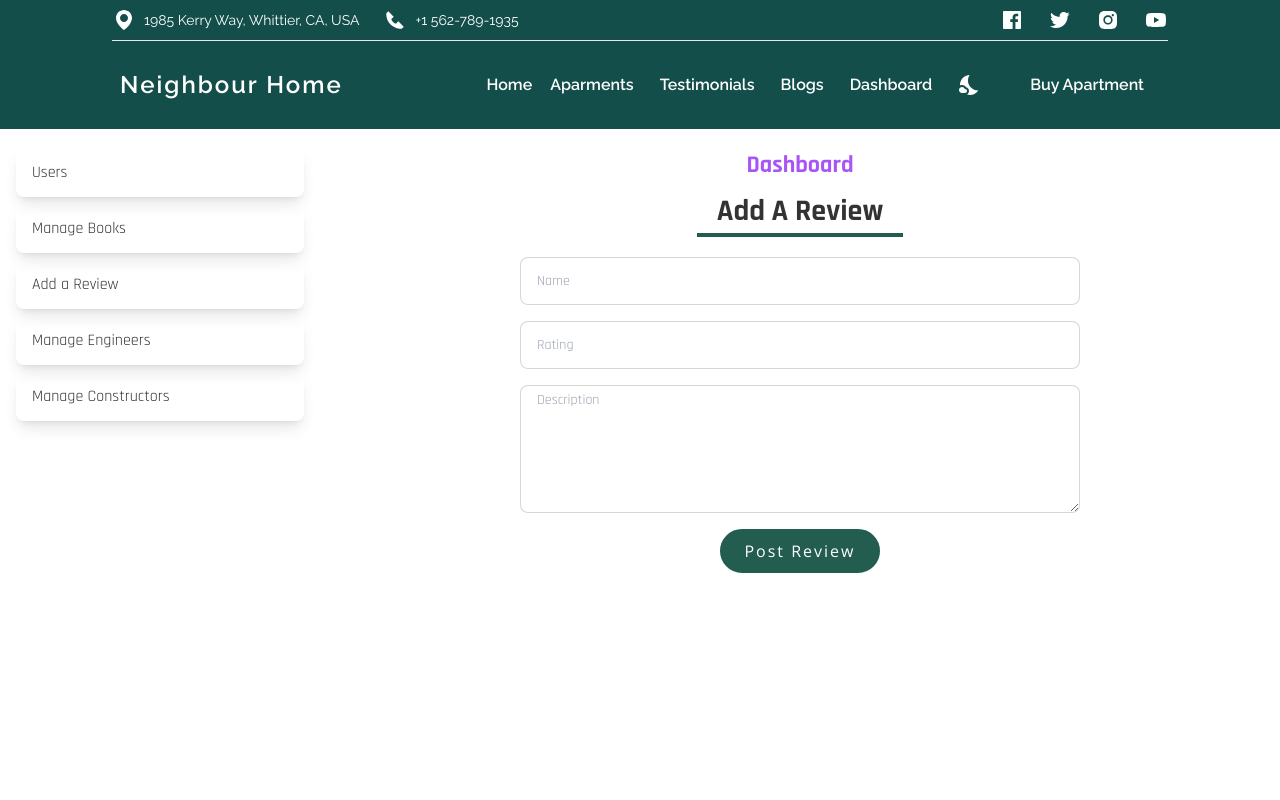
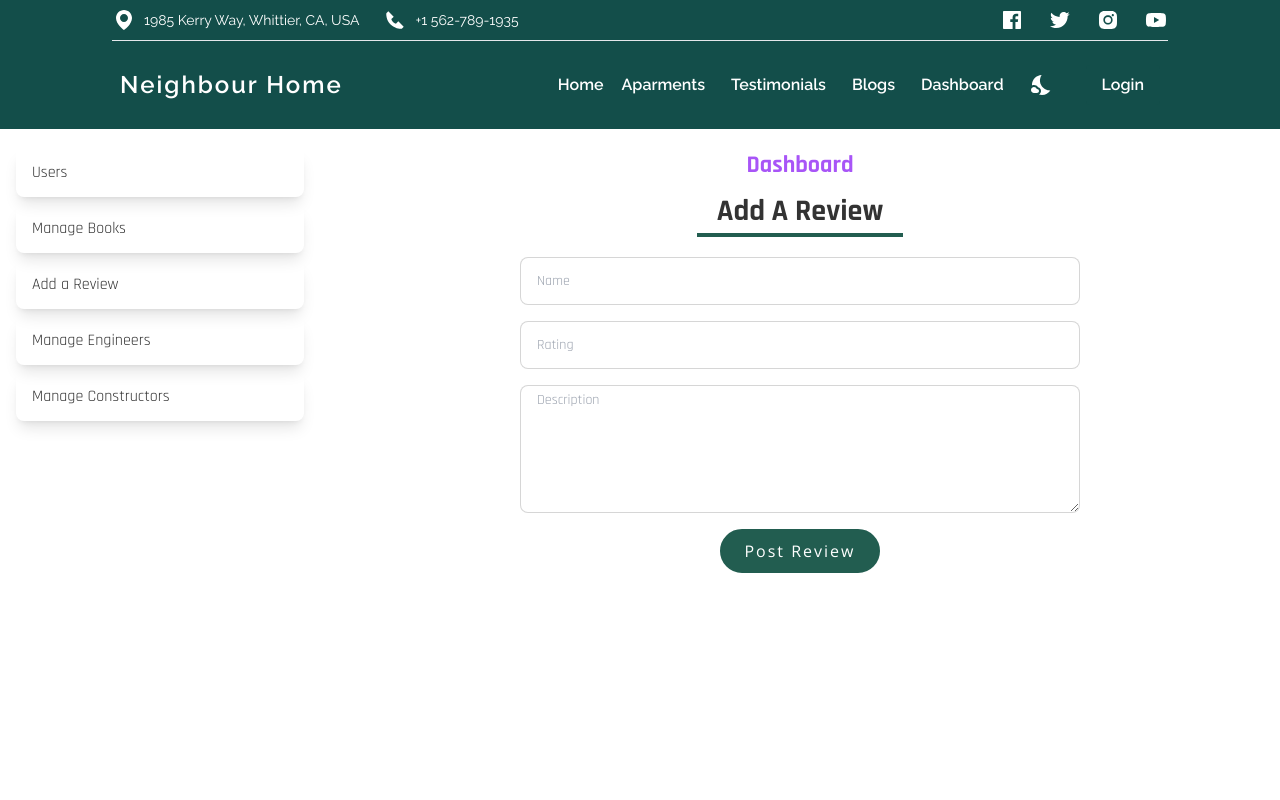
Before and after one commit to khanshorif331/neighbour-home, a React (Create React App) app: page /dashboard/addReview in a window 1280 px wide. Shown: the top 800 px of the page. Built offline with nearby package versions, Linux system fonts and the light colour scheme; no server answers; a web font is replaced by a local one.

Commit message:
use auth state update in navbr

```diff
--- a/src/components/Navbar/Navbar.js
+++ b/src/components/Navbar/Navbar.js
@@ -4,16 +4,26 @@ import { MdModeNight, MdDashboardCustomize, MdNightsStay, MdLightMode, MdOutline
 import { GoThreeBars } from 'react-icons/go';
 import "./Navbar.css"
 import { DarkModeContext } from '../../App';
+import { useAuthState } from 'react-firebase-hooks/auth';
+import auth from '../../firebase.init';
+import Loading from '../../Shared/Loading/Loading';
+import { signOut } from 'firebase/auth';
 
 const Navbar = () => {
     const [colorChange, setColorchange] = useState(false);
     let [toggle, setToggle] = useState(false);
-    // const [user, loading] = useAuthState(auth);
+    const [user, loading] = useAuthState(auth);
     // let navigat = useNavigate();
     let location = useLocation().pathname;
     const [darkMode, setDarkMode] = useContext(DarkModeContext)
 
-    console.log(location);
+    if(loading) {
+        return <Loading/>
+    }
+
+    console.log(user?.email)
+
+    // console.log(location);
     const navBtnHndle = () => {
         setToggle(!toggle)
     }
@@ -109,7 +119,7 @@ const Navbar = () => {
                 {/* phone navbar */}
                 <div className="flex flex-wrap items-center justify-between py-6 sm:px-2 px-5">
 
-                    <label for="dashboard-drower" tabindex="1" class={`${location === "/dashboard" ? "block" :"hidden"} md:hidden text-white cursor-pointer`}>
+                    <label for="dashboard-drower" tabindex="1" class={`${location === "/dashboard" ? "block" : "hidden"} md:hidden text-white cursor-pointer`}>
                         <MdDashboardCustomize className='h-5 w-5'></MdDashboardCustomize>
                     </label>
 
@@ -177,10 +187,18 @@ const Navbar = () => {
                                     <li className="md:ml-2.5"><button onClick={() => setDarkMode(true)} className="py-2 inline-block md:text-white md:px-2 font-semibold" href="#"><MdNightsStay className='text-2xl'></MdNightsStay></button></li>
                                 }
 
-                                <li className="md:ml-6 mt-3 md:mt-0">
-                                    <a className={`inline-block font-semibold px-4 py-2 ${colorChange ? "hover:bg-teal-900 hover:text-white text-tealbg-teal-900 bg-white" : "hover:bg-white hover:text-teal-900 text-white bg-teal-900"}   border-white rounded`}
-                                        href="book-appointment.html">Buy Apartment</a>
-                                </li>
+                                {
+                                    user ?
+                                        <li className="md:ml-6 mt-3 md:mt-0">
+                                            <a onClick={ () => signOut(auth) } className={`inline-block font-semibold px-4 py-2 ${colorChange ? "hover:bg-teal-900 hover:text-white text-tealbg-teal-900 bg-white" : "hover:bg-white hover:text-teal-900 text-white bg-teal-900"}   border-white rounded cursor-pointer`}
+                                            >Sign Out</a>
+                                        </li>
+                                        :
+                                        <li className="md:ml-6 mt-3 md:mt-0">
+                                            <Link className={`inline-block font-semibold px-4 py-2 ${colorChange ? "hover:bg-teal-900 hover:text-white text-tealbg-teal-900 bg-white" : "hover:bg-white hover:text-teal-900 text-white bg-teal-900"}   border-white rounded`}
+                                                to="/login">Login</Link>
+                                        </li>
+                                }
                             </ul>
                         </nav>
                     </div>
```
